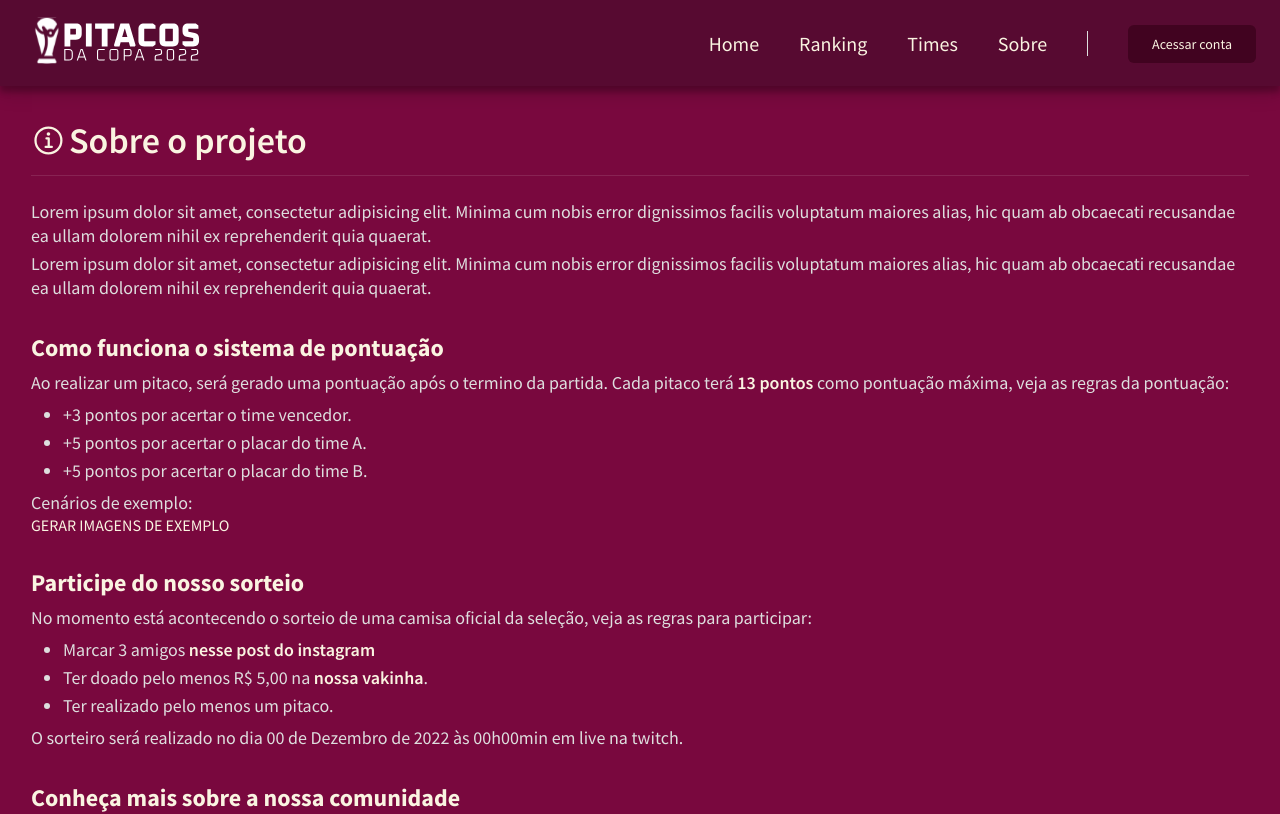
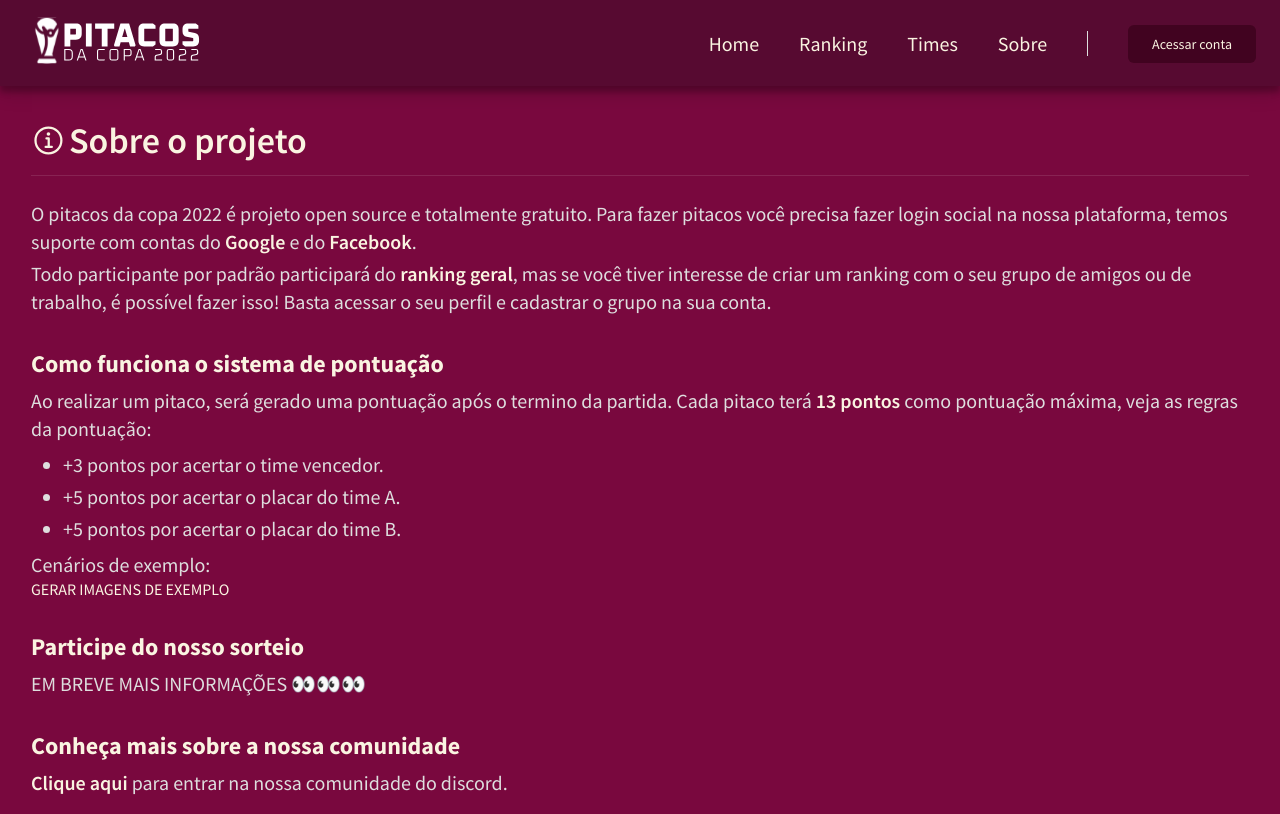
Before and after one commit to leovargasdev/pitacos-da-copa, a Next.js app: page /sobre in a window 1280 px wide. Shown: the top 814 px of the page. Built offline with nearby package versions, Linux system fonts and the light colour scheme; no server answers; a web font is replaced by a local one.

Commit message:
chore: atualizando o texto da pagina sobre

```diff
--- a/src/pages/sobre/index.tsx
+++ b/src/pages/sobre/index.tsx
@@ -15,16 +15,16 @@ const AboutPage: NextPage = () => (
     <div className={styles.content}>
       <div>
         <p>
-          Lorem ipsum dolor sit amet, consectetur adipisicing elit. Minima cum
-          nobis error dignissimos facilis voluptatum maiores alias, hic quam ab
-          obcaecati recusandae ea ullam dolorem nihil ex reprehenderit quia
-          quaerat.
+          O pitacos da copa 2022 é projeto open source e totalmente gratuito.
+          Para fazer pitacos você precisa fazer login social na nossa
+          plataforma, temos suporte com contas do <strong>Google</strong> e do{' '}
+          <strong>Facebook</strong>.
         </p>
         <p>
-          Lorem ipsum dolor sit amet, consectetur adipisicing elit. Minima cum
-          nobis error dignissimos facilis voluptatum maiores alias, hic quam ab
-          obcaecati recusandae ea ullam dolorem nihil ex reprehenderit quia
-          quaerat.
+          Todo participante por padrão participará do{' '}
+          <strong>ranking geral</strong>, mas se você tiver interesse de criar
+          um ranking com o seu grupo de amigos ou de trabalho, é possível fazer
+          isso! Basta acessar o seu perfil e cadastrar o grupo na sua conta.
         </p>
       </div>
 
@@ -48,7 +48,8 @@ const AboutPage: NextPage = () => (
 
       <div>
         <h2>Participe do nosso sorteio</h2>
-        <p>
+        <p>EM BREVE MAIS INFORMAÇÕES 👀👀👀</p>
+        {/* <p>
           No momento está acontecendo o sorteio de uma camisa oficial da
           seleção, veja as regras para participar:
         </p>
@@ -66,7 +67,7 @@ const AboutPage: NextPage = () => (
         <p>
           O sorteiro será realizado no dia 00 de Dezembro de 2022 às 00h00min em
           live na twitch.
-        </p>
+        </p> */}
       </div>
 
       <div>
--- a/src/pages/sobre/styles.module.scss
+++ b/src/pages/sobre/styles.module.scss
@@ -24,8 +24,8 @@
   }
 
   p, li {
-    font-size: 1.125rem;
-    line-height: 1.5rem;
+    font-size: 1.25rem;
+    line-height: 1.75rem;
     color: var(--secondary);
 
     & + p {
```
